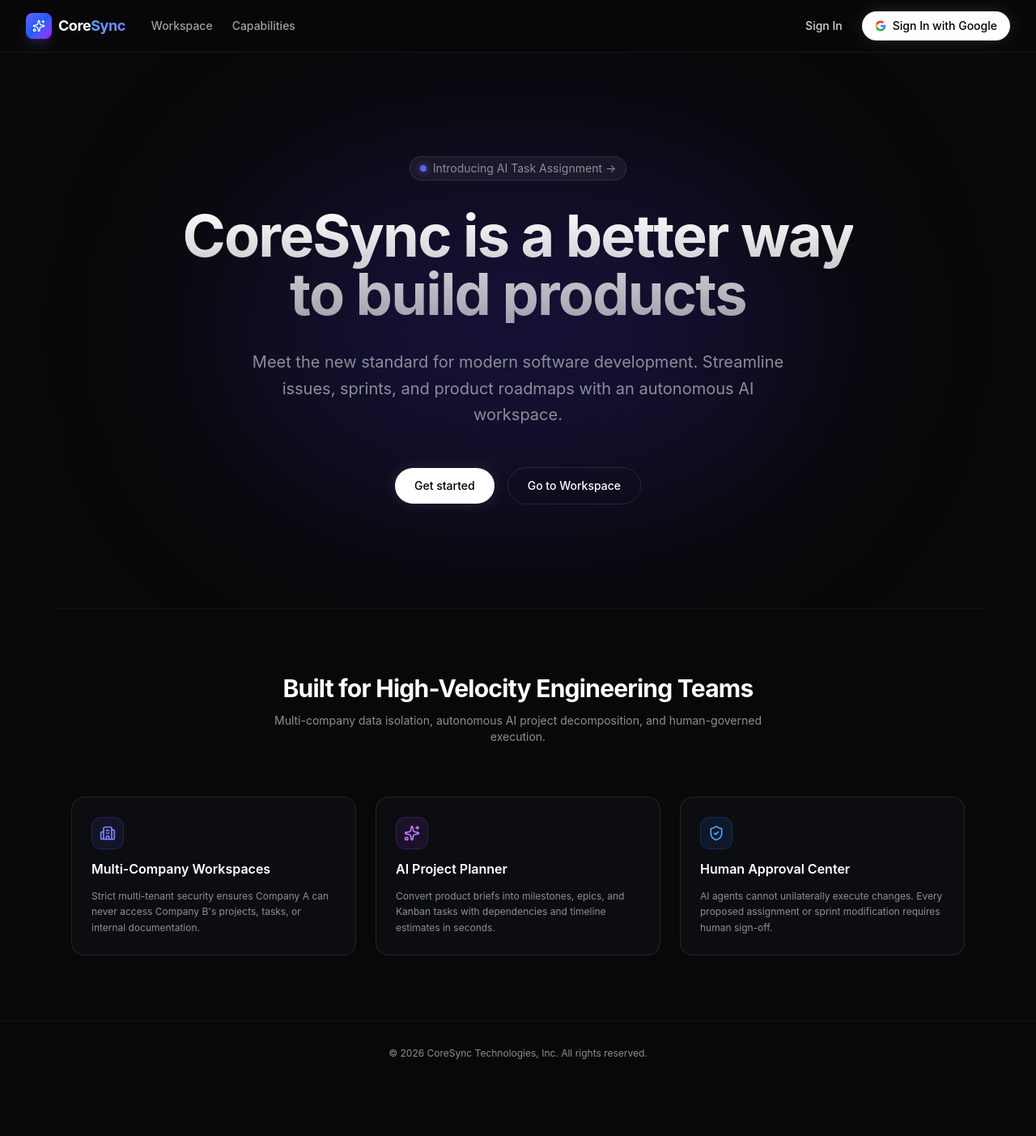
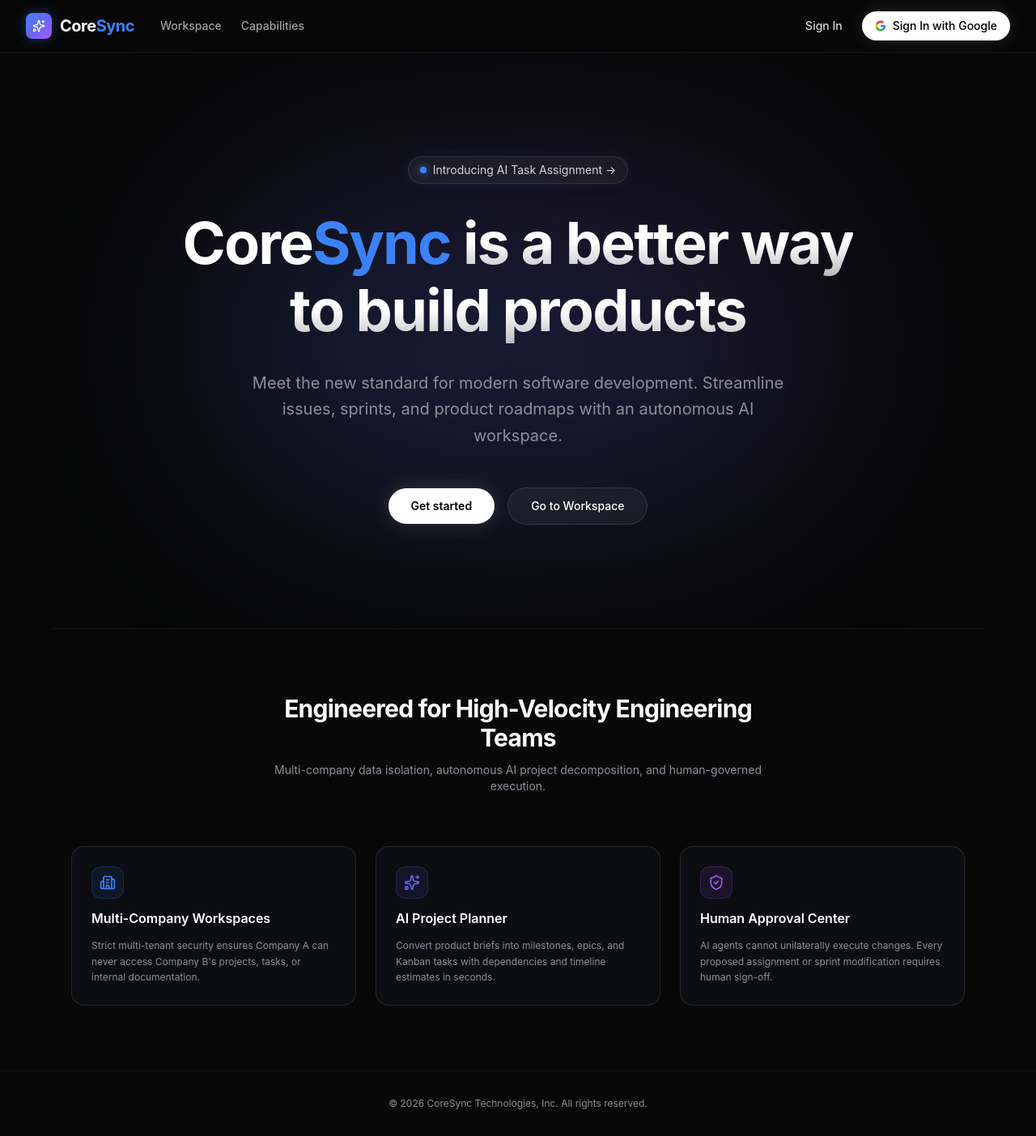
Before and after one commit to SRINIVASAN014/coresync, a Next.js app: page / in a window 1280 px wide. Shown: the whole page at 81% size. Before the commit the page ends 1341 px from the top, so only its background shows below. Built offline with nearby package versions, Linux system fonts and the light colour scheme; no server answers.

Commit message:
style: calibrate landing page and navbar colors strictly with official CoreSync brand image

```diff
--- a/src/app/components/Navbar.tsx
+++ b/src/app/components/Navbar.tsx
@@ -3,21 +3,23 @@ import { getServerSession } from "next-auth";
 import { ArrowRight, Sparkles } from "lucide-react";
 
 export default async function Navbar() {
-  // Fetch the active user session securely from the server
+  // Fetch active user session securely from the server
   const session = await getServerSession();
 
   return (
-    <header className="sticky top-0 z-50 border-b border-white/[0.08] bg-[#080808]/80 backdrop-blur-xl transition-all">
+    <header className="sticky top-0 z-50 border-b border-white/[0.08] bg-[#080808]/85 backdrop-blur-xl transition-all">
       <div className="max-w-7xl mx-auto px-4 sm:px-6 lg:px-8 h-16 flex items-center justify-between">
 
-        {/* Left Side: Brand Logo & Links */}
+        {/* Left: Official Brand Logo matching the uploaded screenshot */}
         <div className="flex items-center gap-8">
-          <Link href="/" className="flex items-center gap-2 group">
-            <div className="w-8 h-8 rounded-lg bg-gradient-to-br from-indigo-500 via-blue-600 to-purple-600 flex items-center justify-center font-bold text-white shadow-lg shadow-indigo-500/20 group-hover:scale-105 transition-transform">
+          <Link href="/" className="flex items-center gap-2.5 group">
+            {/* Blue to Purple Gradient Badge with Sparkle */}
+            <div className="w-8 h-8 rounded-lg bg-gradient-to-br from-[#3B82F6] via-[#6366F1] to-[#A855F7] flex items-center justify-center font-bold text-white shadow-[0_0_15px_rgba(59,130,246,0.35)] group-hover:scale-105 transition-transform">
               <Sparkles className="w-4 h-4 text-white" />
             </div>
-            <span className="text-lg font-bold tracking-tight text-white">
-              Core<span className="text-transparent bg-clip-text bg-gradient-to-r from-blue-400 to-indigo-400">Sync</span>
+            {/* Crisp Pure White 'Core' + Electric Blue 'Sync' */}
+            <span className="text-xl font-bold tracking-tight text-white flex items-center">
+              Core<span className="text-[#3B82F6]">Sync</span>
             </span>
           </Link>
 
@@ -38,7 +40,7 @@ export default async function Navbar() {
           </nav>
         </div>
 
-        {/* Right Side: Dynamic Authentication UI */}
+        {/* Right Side: Authentication UI */}
         <div className="flex items-center gap-3">
           {session ? (
             <div className="flex items-center gap-3">
@@ -49,10 +51,10 @@ export default async function Navbar() {
                 <img
                   src={session.user.image}
                   alt="Profile"
-                  className="w-8 h-8 rounded-full border border-white/10 ring-1 ring-indigo-500/30"
+                  className="w-8 h-8 rounded-full border border-white/10 ring-1 ring-[#3B82F6]/40"
                 />
               ) : (
-                <div className="w-8 h-8 rounded-full bg-gradient-to-tr from-indigo-600 to-purple-600 flex items-center justify-center text-xs font-bold text-white border border-white/10">
+                <div className="w-8 h-8 rounded-full bg-gradient-to-tr from-[#3B82F6] to-[#8B5CF6] flex items-center justify-center text-xs font-bold text-white border border-white/10">
                   {session.user?.name?.charAt(0) || "U"}
                 </div>
               )}
--- a/src/app/page.tsx
+++ b/src/app/page.tsx
@@ -15,25 +15,29 @@ export default async function LandingPage() {
   const session = await getServerSession();
 
   return (
-    <div className="min-h-screen bg-[#080808] text-white selection:bg-indigo-500/30 font-sans flex flex-col">
-      {/* 1. Exact Navbar from screenshot: Clean white bar with CoreSync branding & Auth state */}
+    <div className="min-h-screen bg-[#080808] text-white selection:bg-[#3B82F6]/30 font-sans flex flex-col">
+      {/* 1. Header with exact CoreSync logo colors */}
       <Navbar />
 
-      {/* 2. Hero Section matching screenshot pixel-for-pixel */}
+      {/* 2. Hero Section harmonized with brand colors */}
       <div className="flex-1 flex flex-col justify-center relative overflow-hidden py-24 sm:py-32">
-        {/* Ambient Center Glow */}
-        <div className="absolute top-1/2 left-1/2 -translate-x-1/2 -translate-y-1/2 w-[700px] h-[400px] bg-indigo-600/20 blur-[120px] rounded-full pointer-events-none" />
+        {/* Ambient Electric Blue & Violet Center Glow */}
+        <div className="absolute top-1/2 left-1/2 -translate-x-1/2 -translate-y-1/2 w-[750px] h-[420px] bg-gradient-to-tr from-[#3B82F6]/20 via-[#6366F1]/20 to-[#A855F7]/15 blur-[130px] rounded-full pointer-events-none" />
 
         <main className="relative z-10 flex flex-col items-center justify-center text-center px-4 max-w-5xl mx-auto">
-          {/* Top Pill */}
-          <div className="mb-8 inline-flex items-center gap-2 px-3 py-1 rounded-full border border-white/10 bg-white/5 text-sm text-[#8A8F98] hover:bg-white/10 transition cursor-pointer">
-            <span className="flex h-2 w-2 rounded-full bg-indigo-500 shadow-[0_0_8px_rgba(99,102,241,0.8)]" />
-            <span>Introducing AI Task Assignment &rarr;</span>
+          {/* Top Pill matching electric blue dot */}
+          <div className="mb-8 inline-flex items-center gap-2 px-3.5 py-1.5 rounded-full border border-white/10 bg-white/5 hover:border-[#3B82F6]/40 hover:bg-white/10 text-xs sm:text-sm text-[#8A8F98] transition cursor-pointer shadow-[0_0_15px_rgba(59,130,246,0.1)]">
+            <span className="flex h-2 w-2 rounded-full bg-[#3B82F6] shadow-[0_0_8px_rgba(59,130,246,0.9)]" />
+            <span className="text-neutral-300">Introducing AI Task Assignment &rarr;</span>
           </div>
 
-          {/* Main Heading */}
-          <h1 className="max-w-5xl text-5xl sm:text-7xl font-bold tracking-tight mb-8 bg-clip-text text-transparent bg-gradient-to-b from-white to-white/60">
-            CoreSync is a better way <br className="hidden sm:block" /> to build products
+          {/* Main Heading with Brand White + Electric Blue */}
+          <h1 className="max-w-5xl text-5xl sm:text-7xl font-bold tracking-tight mb-8 leading-[1.15]">
+            <span className="text-white">Core</span>
+            <span className="text-[#3B82F6]">Sync</span>{" "}
+            <span className="bg-clip-text text-transparent bg-gradient-to-b from-white via-white to-white/70">
+              is a better way <br className="hidden sm:block" /> to build products
+            </span>
           </h1>
 
           {/* Subtitle */}
@@ -41,17 +45,17 @@ export default async function LandingPage() {
             Meet the new standard for modern software development. Streamline issues, sprints, and product roadmaps with an autonomous AI workspace.
           </p>
 
-          {/* Buttons matching screenshot */}
+          {/* Action Buttons */}
           <div className="flex flex-col sm:flex-row items-center gap-4">
             <Link
               href={session ? "/dashboard" : "/api/auth/signin"}
-              className="bg-white text-black px-6 py-3 rounded-full font-medium hover:bg-gray-200 transition flex items-center gap-2 shadow-[0_0_20px_rgba(255,255,255,0.1)] text-sm"
+              className="bg-white text-black px-7 py-3 rounded-full font-semibold hover:bg-neutral-200 transition flex items-center gap-2 shadow-[0_0_25px_rgba(255,255,255,0.15)] text-sm active:scale-95"
             >
               Get started
             </Link>
             <Link
               href="/dashboard"
-              className="px-6 py-3 rounded-full font-medium border border-white/10 hover:bg-white/5 transition flex items-center gap-2 text-white text-sm"
+              className="px-7 py-3 rounded-full font-medium border border-white/10 bg-white/5 hover:bg-white/10 hover:border-[#3B82F6]/40 transition flex items-center gap-2 text-white text-sm"
             >
               Go to Workspace
             </Link>
@@ -60,10 +64,10 @@ export default async function LandingPage() {
       </div>
 
       {/* 3. Value Propositions & Enterprise Capabilities */}
-      <section className="relative z-10 max-w-6xl mx-auto px-6 py-20 border-t border-white/5 w-full">
+      <section id="features" className="relative z-10 max-w-6xl mx-auto px-6 py-20 border-t border-white/5 w-full">
         <div className="text-center max-w-2xl mx-auto mb-16">
           <h2 className="text-2xl sm:text-3xl font-bold tracking-tight text-white mb-3">
-            Built for High-Velocity Engineering Teams
+            Engineered for High-Velocity Engineering Teams
           </h2>
           <p className="text-sm text-[#8A8F98]">
             Multi-company data isolation, autonomous AI project decomposition, and human-governed execution.
@@ -71,8 +75,8 @@ export default async function LandingPage() {
         </div>
 
         <div className="grid grid-cols-1 md:grid-cols-3 gap-6">
-          <div className="p-6 rounded-2xl border border-white/10 bg-[#0C0D11] space-y-3">
-            <div className="w-10 h-10 rounded-xl bg-indigo-500/10 border border-indigo-500/20 flex items-center justify-center text-indigo-400">
+          <div className="p-6 rounded-2xl border border-white/10 bg-[#0C0D11] hover:border-[#3B82F6]/30 transition space-y-3">
+            <div className="w-10 h-10 rounded-xl bg-[#3B82F6]/10 border border-[#3B82F6]/20 flex items-center justify-center text-[#3B82F6]">
               <Building2 className="w-5 h-5" />
             </div>
             <h3 className="text-base font-semibold text-white">Multi-Company Workspaces</h3>
@@ -81,8 +85,8 @@ export default async function LandingPage() {
             </p>
           </div>
 
-          <div className="p-6 rounded-2xl border border-white/10 bg-[#0C0D11] space-y-3">
-            <div className="w-10 h-10 rounded-xl bg-purple-500/10 border border-purple-500/20 flex items-center justify-center text-purple-400">
+          <div className="p-6 rounded-2xl border border-white/10 bg-[#0C0D11] hover:border-[#6366F1]/30 transition space-y-3">
+            <div className="w-10 h-10 rounded-xl bg-[#6366F1]/10 border border-[#6366F1]/20 flex items-center justify-center text-[#6366F1]">
               <Sparkles className="w-5 h-5" />
             </div>
             <h3 className="text-base font-semibold text-white">AI Project Planner</h3>
@@ -91,8 +95,8 @@ export default async function LandingPage() {
             </p>
           </div>
 
-          <div className="p-6 rounded-2xl border border-white/10 bg-[#0C0D11] space-y-3">
-            <div className="w-10 h-10 rounded-xl bg-blue-500/10 border border-blue-500/20 flex items-center justify-center text-blue-400">
+          <div className="p-6 rounded-2xl border border-white/10 bg-[#0C0D11] hover:border-[#A855F7]/30 transition space-y-3">
+            <div className="w-10 h-10 rounded-xl bg-[#A855F7]/10 border border-[#A855F7]/20 flex items-center justify-center text-[#A855F7]">
               <ShieldCheck className="w-5 h-5" />
             </div>
             <h3 className="text-base font-semibold text-white">Human Approval Center</h3>
```
